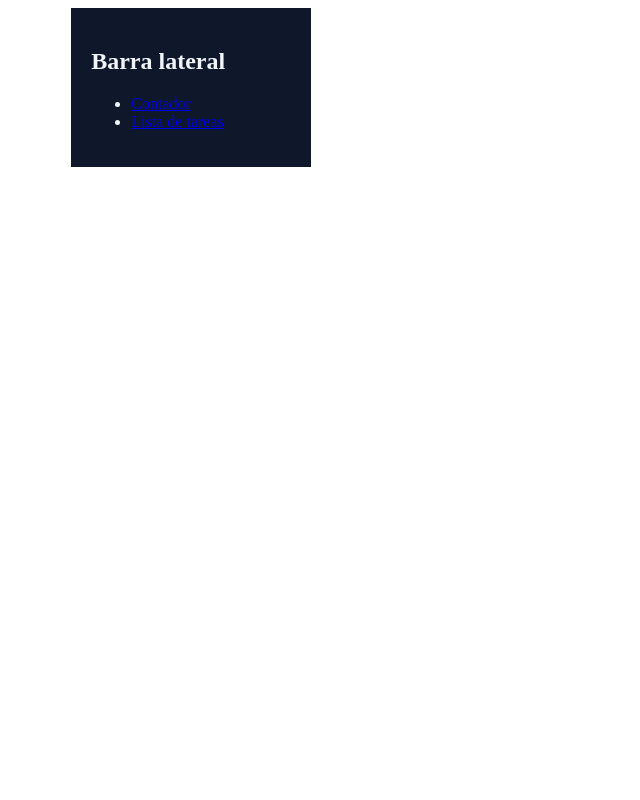
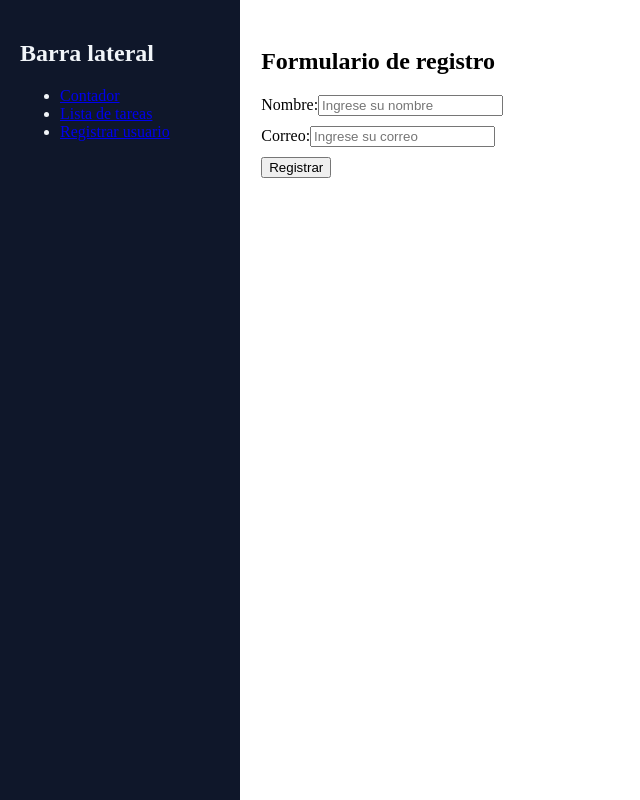
Before and after one commit to alvaro-dev11/Curso-de-Vue-js, a Vue app: page /registrar in a window 1280 px wide. Shown: the whole page, without its empty margins (0-640 px from the left). Built offline with nearby package versions, Linux system fonts and the light colour scheme.

Commit message:
Manejando validaciones en formularios con vee-validate

```diff
--- a/package.json
+++ b/package.json
@@ -11,7 +11,9 @@
     "format": "prettier --write src/"
   },
   "dependencies": {
+    "@vee-validate/yup": "^4.13.1",
     "pinia": "^2.1.7",
+    "vee-validate": "^4.13.1",
     "vue": "^3.4.21",
     "vue-router": "^4.3.0"
   },
--- a/src/components/Sidebar.vue
+++ b/src/components/Sidebar.vue
@@ -12,15 +12,24 @@
       <li>
         <router-link to="/tareas">Lista de tareas</router-link>
       </li>
+
+      <li>
+        <router-link to="/registrar">Registrar usuario</router-link>
+      </li>
     </ul>
   </aside>
 </template>
 
-<style>
+<style scoped>
 .sidebar {
   width: 200px;
   background-color: #0f172a;
   color: #f1f5f9;
   padding: 20px;
+
+  position: fixed;
+  left: 0;
+  top: 0;
+  bottom: 0;
 }
 </style>
--- /dev/null
+++ b/src/modules/registro/schemas/validationSchema.js
@@ -0,0 +1,6 @@
+import * as yup from 'yup'
+
+export const schema = yup.object({
+  nombre: yup.string().required(),
+  correo: yup.string().email().required()
+})
--- /dev/null
+++ b/src/modules/registro/views/RegistrarView.vue
@@ -0,0 +1,40 @@
+<script setup>
+import { Form, Field, ErrorMessage } from 'vee-validate'
+import { schema } from '../schemas/validationSchema.js'
+
+const onSubmit = () => {
+  console.log('Formulario enviado')
+}
+</script>
+
+<template>
+  <section>
+    <h2>Formulario de registro</h2>
+
+    <Form :validation-schema="schema" @submit="onSubmit">
+      <div class="form">
+        <label for="nombre">Nombre:</label>
+
+        <Field type="text" id="nombre" name="nombre" placeholder="Ingrese su nombre"></Field> <br>
+
+        <ErrorMessage name="nombre" />
+      </div>
+
+      <div class="form">
+        <label for="correo">Correo:</label>
+
+        <Field type="email" id="correo" name="correo" placeholder="Ingrese su correo"></Field> <br>
+
+        <ErrorMessage name="correo"/>
+      </div>
+
+      <button type="submit">Registrar</button>
+    </Form>
+  </section>
+</template>
+
+<style scoped>
+.form {
+  margin-bottom: 10px;
+}
+</style>
--- a/src/router/index.js
+++ b/src/router/index.js
@@ -12,13 +12,19 @@ const router = createRouter({
       path: '/contador',
       name: 'contador',
 
-      component: () => import('../components/Contador.vue')
+      component: () => import('../modules/contador/components/Contador.vue')
     },
     {
       path: '/tareas',
       name: 'tareas',
 
-      component: () => import('../components/ListaDeTareas.vue')
+      component: () => import('../modules/tareas/components/ListaDeTareas.vue')
+    },
+    {
+      path: '/registrar',
+      name: 'registrar',
+
+      component: () => import('../modules/registro/views/RegistrarView.vue')
     }
   ]
 })
--- a/src/views/MainView.vue
+++ b/src/views/MainView.vue
@@ -3,8 +3,9 @@ import Sidebar from '@/components/Sidebar.vue'
 </script>
 
 <template>
+  <Sidebar />
+
   <main class="container">
-    <Sidebar />
     <section class="content">
       <router-view />
     </section>
@@ -16,11 +17,9 @@ import Sidebar from '@/components/Sidebar.vue'
   width: 90%;
   max-width: 1440px;
   margin: 0 auto;
-
-  display: flex;
 }
 .content {
-  flex: 1;
   padding: 20px;
+  margin-left: 170px;
 }
 </style>
```
Also changed, not shown: src/modules/contador/components/Contador.vue (renamed from src/components/Contador.vue), src/modules/tareas/components/ListaDeTareas.vue (renamed from src/components/ListaDeTareas.vue), 2 other files (tests, documents, lock files or other folders).
